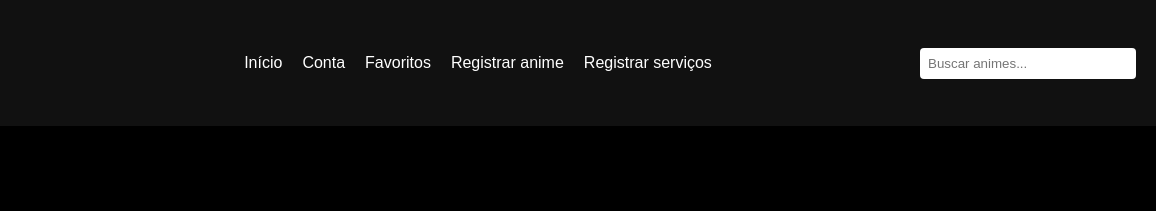
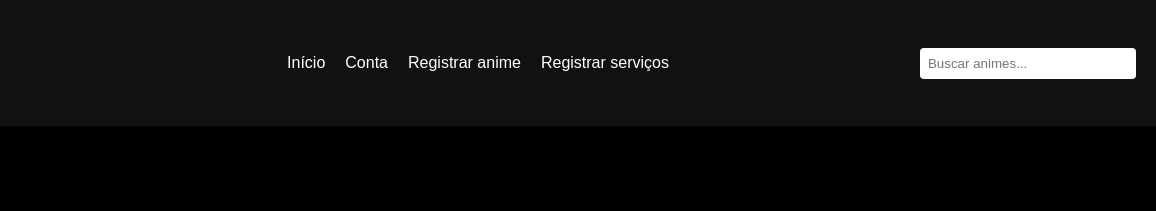
Before and after one commit to PedroBon18/RagnAnimes_Front, a plain HTML site: page RagnAnimes/index/index.html in a window 1280 px wide. Shown: the top 211 px of the page, 124-1280 px from the left. Drawn offline with Linux system fonts and the light colour scheme.

Commit message:
V13.1 favoritos removido

```diff
--- a/RagnAnimes/index/index.html
+++ b/RagnAnimes/index/index.html
@@ -24,7 +24,7 @@
       <ul class="menu" id="menu">
         <li><a href="/RagnAnimes/index/index.html">Início</a></li>
         <li><a href="/RagnAnimes/User/login/login.html">Conta</a></li>
-        <li><a href="#">Favoritos</a></li>
+        <!-- <li><a href="#">Favoritos</a></li> -->
         <li><a href="/RagnAnimes/RegistrarAnime/RegistrarAnime.html">Registrar anime</a></li>
         <li><a href="/RagnAnimes/RegistrarServicos/RegistrarServicos.html">Registrar serviços</a></li>
       </ul>
```
